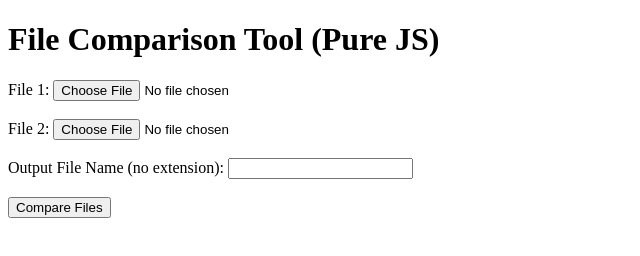
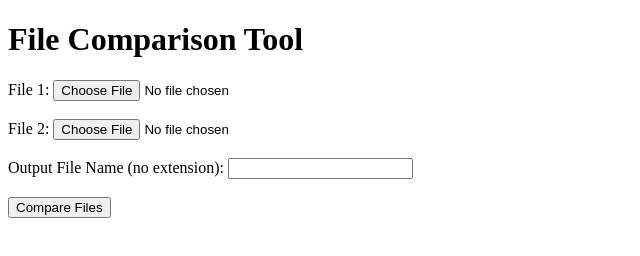
Before and after one commit to WizardCosmic/FileDiff, a plain HTML site: page index.html in a window 1280 px wide. Shown: the whole page, without its empty margins (0-640 px from the left). Drawn offline with Linux system fonts and the light colour scheme.

Commit message:
Update index.html

```diff
--- a/index.html
+++ b/index.html
@@ -2,10 +2,10 @@
 <html lang="en">
 <head>
     <meta charset="UTF-8">
-    <title>File Diff Tool (Static)</title>
+    <title>File Diff Tool</title>
 </head>
 <body>
-    <h1>File Comparison Tool (Pure JS)</h1>
+    <h1>File Comparison Tool</h1>
     <form id="compareForm">
         <label>File 1:
             <input type="file" id="file1" required>
```
